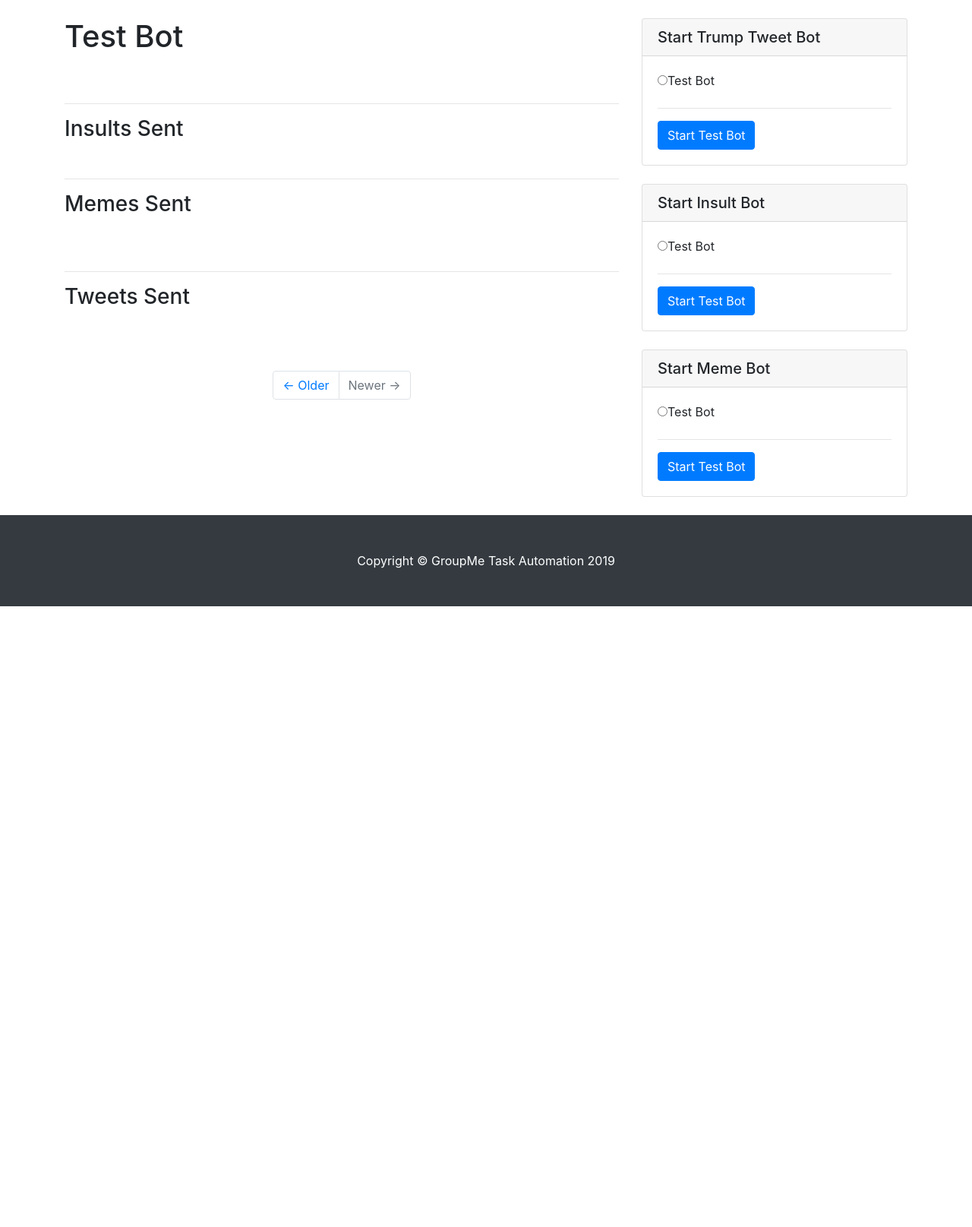
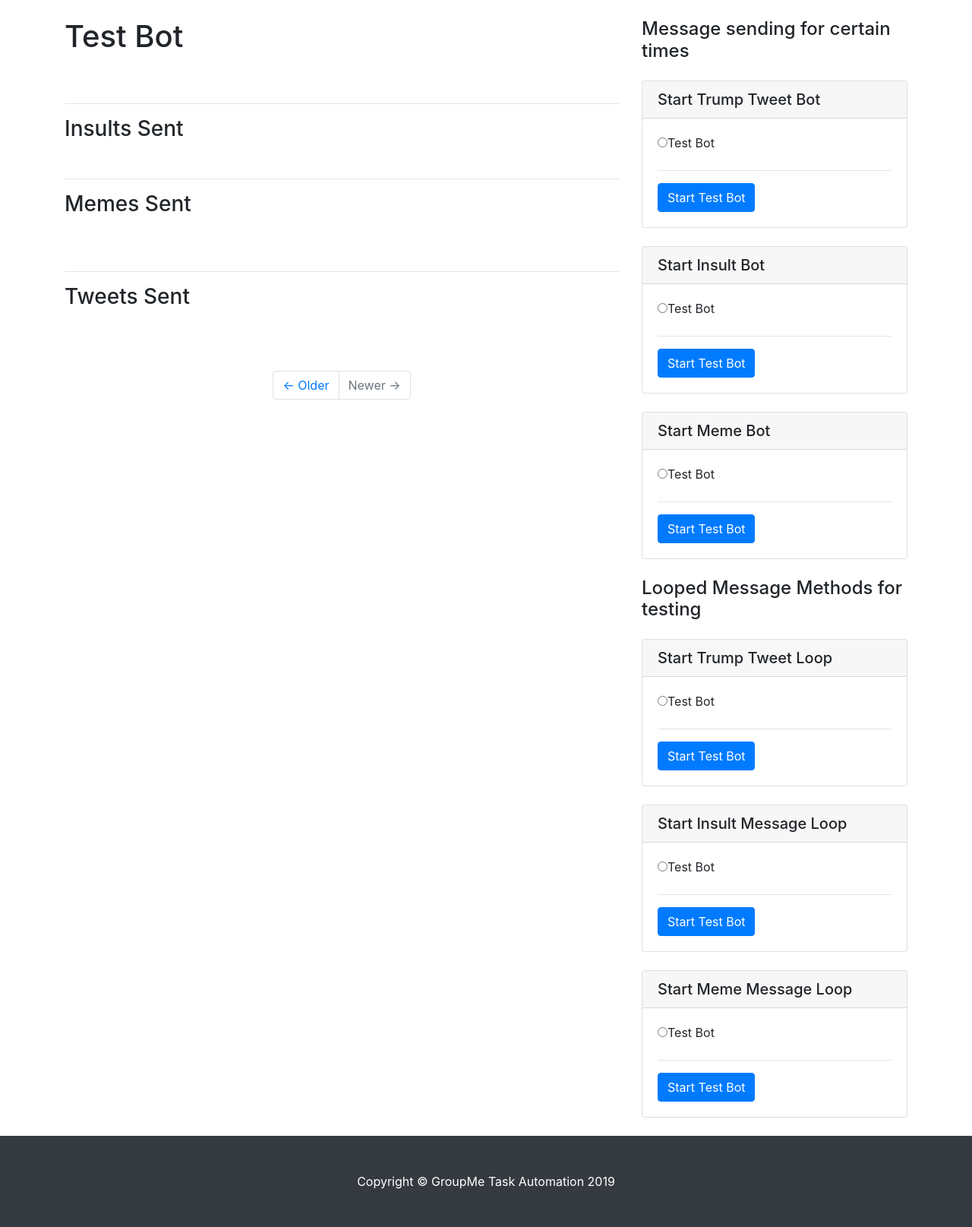
Before and after one commit to xXSlothaiXx/GroupMe-Task-Automation, a Django app: page /bots/bot/1/ in a window 1280 px wide. Shown: the part 56-1671 px from the top of the page at 76% size. Before the commit the page ends 854 px from the top, so only its background shows below. Run offline with Django 3.2, Linux system fonts and the light colour scheme; data comes from the database, SQL or seed files in the repository; both versions use the stored data as it was before the commit; data that the repository does not hold is empty; some libraries are stand-ins or nearby versions.

Commit message:
Added testing methods

```diff
--- a/bots/templates/bots/bot_detail.html
+++ b/bots/templates/bots/bot_detail.html
@@ -95,6 +95,11 @@
       <!-- Sidebar Widgets Column -->
       <div class="col-md-4">
 
+          <br>
+
+
+        <h4> Message sending for certain times </h4>
+
         <!-- Side Widget -->
         <div class="card my-4">
           <h5 class="card-header">Start Trump Tweet Bot</h5>
@@ -154,6 +159,72 @@
           </div>
         </div>
 
+        <h4> Looped Message Methods for testing </h4>
+
+
+
+         <!-- Side Widget -->
+        <div class="card my-4">
+          <h5 class="card-header">Start Trump Tweet Loop</h5>
+          <div class="card-body">
+
+
+
+        <form method="post" action="{%url 'start-60second-trump-bot' %}">
+
+        <div class="radio">
+          <label><input type="radio" name="bot_id" value="{{bot.bot_id}}">{{bot.name}}</label>
+        </div>
+        <hr>
+        <button type="submit"  class="btn btn-primary">Start {{bot.name}}</button>
+      </form>
+
+          </div>
+        </div>
+
+
+
+
+
+         <!-- Side Widget -->
+        <div class="card my-4">
+          <h5 class="card-header">Start Insult Message Loop</h5>
+          <div class="card-body">
+
+
+
+        <form method="post" action="{%url 'start-60second-insult-bot' %}">
+
+        <div class="radio">
+          <label><input type="radio" name="bot_id" value="{{bot.bot_id}}">{{bot.name}}</label>
+        </div>
+        <hr>
+        <button type="submit"  class="btn btn-primary">Start {{bot.name}}</button>
+      </form>
+
+          </div>
+        </div>
+
+
+
+
+         <!-- Side Widget -->
+        <div class="card my-4">
+          <h5 class="card-header">Start Meme Message Loop</h5>
+          <div class="card-body">
+
+        <form method="post" action="{%url 'start-60second-meme-bot' %}">
+
+        <div class="radio">
+          <label><input type="radio" name="bot_id" value="{{bot.bot_id}}">{{bot.name}}</label>
+        </div>
+        <hr>
+        <button type="submit"  class="btn btn-primary">Start {{bot.name}}</button>
+      </form>
+
+          </div>
+        </div>
+
       </div>
 
     </div>
--- a/bots/urls.py
+++ b/bots/urls.py
@@ -17,4 +17,10 @@ urlpatterns = [
     url(r'^starttrump/', views.start_trump_bot, name='start-trump-bot'),
     url(r'^startinsult/', views.start_insult_bot, name='start-insult-bot'),
     url(r'^startmeme/', views.start_meme_bot, name='start-meme-bot'),
+
+     #start loop message bots
+    url(r'^trumpspam/', views.start_60_second_trump_bot, name='start-60second-trump-bot'),
+    url(r'^insultspam/', views.start_60_second_insult_bot, name='start-60second-insult-bot'),
+    url(r'^memespam/', views.start_60_second_meme_bot, name='start-60second-meme-bot'),
+
 ]
--- a/bots/views.py
+++ b/bots/views.py
@@ -82,7 +82,8 @@ def get_memes():
 
 def check_image_type(link, index):
     # path would be something like 'home/user/Desktop/groupmebot/bots/memes'
-    file_path = '<ENTER PATH IF YOU WANT TO DOWNLOAD IMAGES AGAIN>'
+    current_path = os.path.dirname(os.path.abspath(__file__))
+    file_path = os.path.join(current_path, 'memes')
     try:
         check = requests.get(link)
         content_type = check.headers['content-type']
@@ -109,7 +110,9 @@ def download_all_images():
 
 def get_groupme_urls():
     url = 'https://image.groupme.com/pictures'
-    filepath = '<ENTER PATH IF YOU WANT TO DOWNLOAD IMAGES AGAIN>'
+    current_path = os.path.dirname(os.path.abspath(__file__))
+    filepath = os.path.join(current_path, 'memes')
+
     for r, d, file in os.walk(filepath):
         for x in file:
             if '.jpeg' in x:
@@ -145,7 +148,8 @@ def get_groupme_urls():
                 urlmodel.groupme_url = gurl
                 urlmodel.save()
             else:
-                print('Fuck if i know')
+                print('Unknown Extension')
+
 
 
 def get_trump_tweets():
@@ -251,6 +255,38 @@ def timed_meme_message(selected_bot_id):
             #time.sleep(3) Set the timing however you please
 
 ##########################################################
+#METHODS FOR MESSAGES THAT SEND WITH TIME LIMIT
+##########################################################
+
+#THESE METHODS ARE TO TEST THAT YOUR TOKEN IS WORKING!!
+#Be careful with how you use these. The meme sender has an API call limit, Try not send messages on a loop forever
+
+#send a meme every 60 seconds
+def minute_meme(selected_bot_id):
+    max_id = GMUrl.objects.all().aggregate(max_id=Max("id"))['max_id']
+    pk = random.randint(1, max_id)
+    url = GMUrl.objects.filter(pk=pk).first()
+
+    if url:
+        select_meme = url
+        send_message_from_bot(selected_bot_id, select_meme)
+        time.sleep(60) #send meme every 60 seconds
+
+#send an insult every 60 seconds
+def minute_insult(selected_bot_id):
+     select_insult = random.choice(insults)
+     send_message_from_bot(selected_bot_id, select_insult)
+     time.sleep(60)
+
+# send a tweet from donald trump every 60 seconds
+def minute_tweet(selected_bot_id):
+    select_tweet = random.choice(all_tweets)
+    send_message_from_bot(selected_bot_id, select_tweet)
+    time.sleep(60)
+
+
+
+##########################################################
 #VIEW DATA THAT IS BEING STORED
 ##########################################################
 def view_insults(request):
@@ -339,25 +375,53 @@ def start_insult_bot(request):
 
     return redirect('/bots/list')
 
-#DO NOT HIT THIS URL, IT WILL GIVE YOU ERRORS,  This is what was used to get all the images
+@csrf_exempt
+def start_meme_bot(request):
+    bot_id = request.POST.get('bot_id')
+    while True:
+        timed_meme_message(bot_id)
+
+
+    return redirect('/bots/list')
+
+
+##########################################################
+#START MESSAGE LOOP BOTS (made for testing purposes)
+##########################################################
+@csrf_exempt
+def start_60_second_trump_bot(request):
+    bot_id = request.POST.get('bot_id')
+    get_trump_tweets()
+    while True:
+        minute_tweet(bot_id)
+
+    return redirect('/bots/list/')
+
+@csrf_exempt
+def start_60_second_insult_bot(request):
+    bot_id = request.POST.get('bot_id')
+    get_insults()
+    while True:
+        minute_insult(bot_id)
+
+    return redirect('/bots/list')
+
+@csrf_exempt
+def start_60_second_meme_bot(request):
+    bot_id = request.POST.get('bot_id')
+    while True:
+        minute_meme(bot_id)
+
+    return redirect('/bots/list')
+
+
+#DO NOT HIT THIS URL more than once, IT WILL GIVE YOU ERRORS,  This is what was used to get all the images
 #for this to work, edit the image path for the "GET GROUPME URLS and CHECK IMAGE TYPE" methods
 #edit the path to YOUR MACHINE so you can locally download memes
 #the memes are already scraped and in the memes folder so you don't really need to do this
 def scrape_memes(request):
     template_name = 'bots/scrape.html'
     if request.method == "GET":
-        get_memes()
-        download_all_images()
         get_groupme_urls()
 
     return render(request, template_name)
-
-@csrf_exempt
-def start_meme_bot(request):
-    bot_id = request.POST.get('bot_id')
-
-    while True:
-        timed_meme_message(bot_id)
-
-
-    return redirect('/bots/list')
```
Also changed, not shown: db.sqlite3 (deleted). Lines whose indentation alone changed are shown as unchanged.
